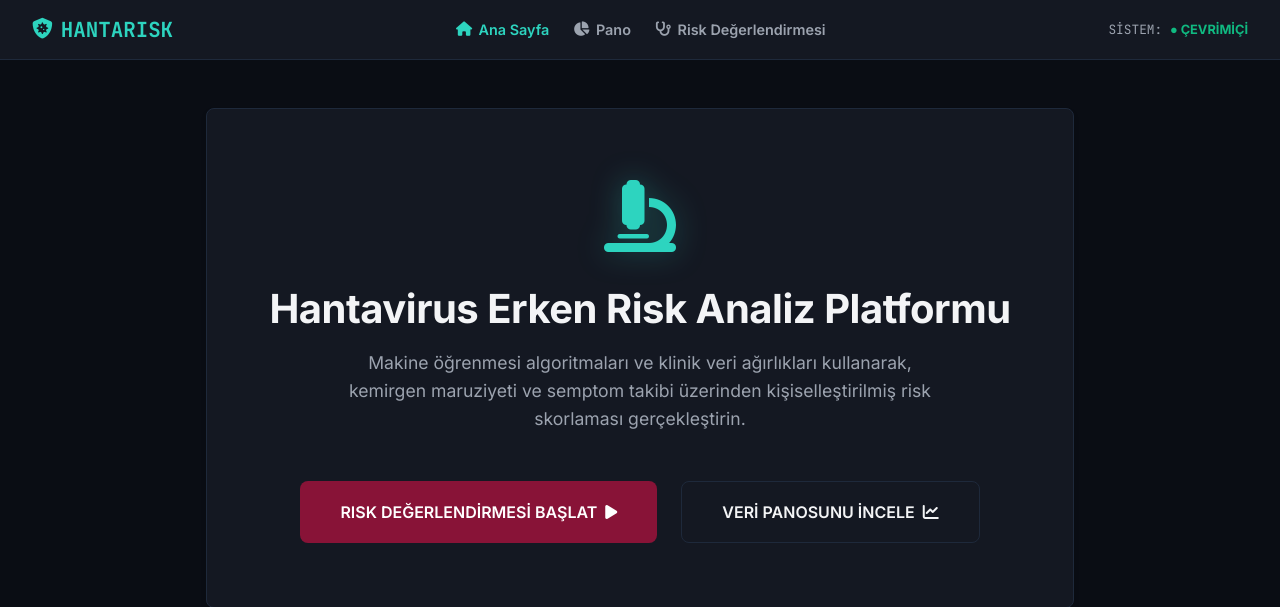
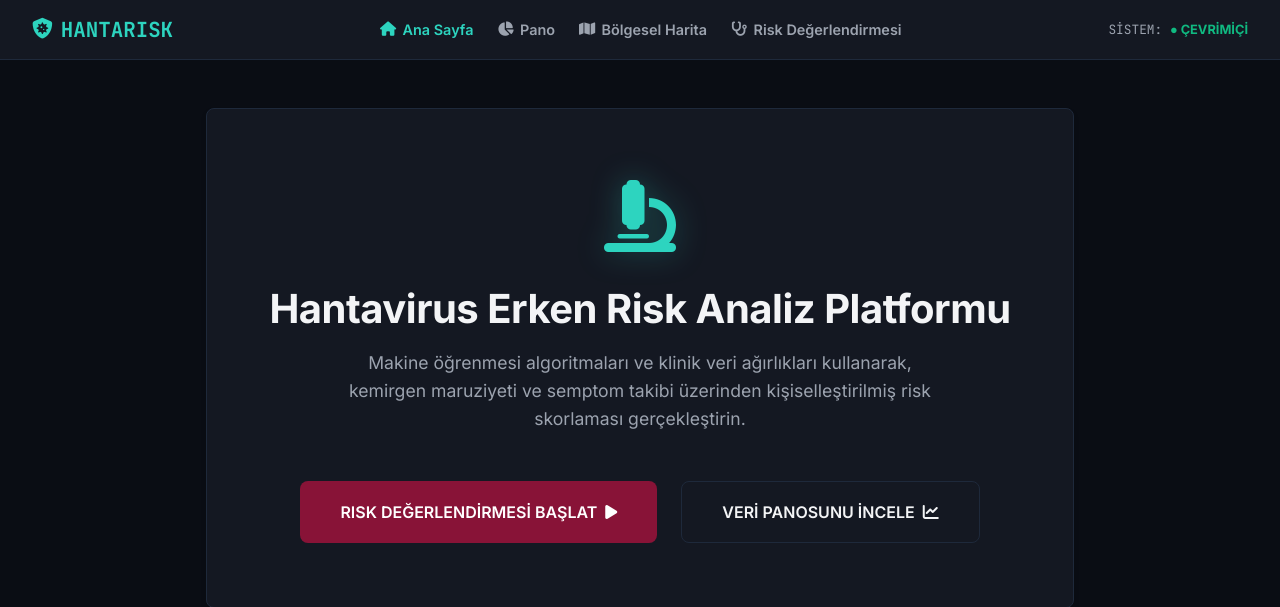
Before and after one commit to kayisdagasli-cmd/hantavir-s-risk-analizi, a Flask app: page / in a window 1280 px wide. Shown: the top 607 px of the page. Run offline with Flask 3, Linux system fonts and the light colour scheme.

Commit message:
Update index.html

```diff
--- a/templates/index.html
+++ b/templates/index.html
@@ -17,6 +17,7 @@
     <nav>
         <a href="/" class="active"><i class="fa-solid fa-house"></i> Ana Sayfa</a>
         <a href="/dashboard"><i class="fa-solid fa-chart-pie"></i> Pano</a>
+        <a href="/map"><i class="fa-solid fa-map"></i> Bölgesel Harita</a>
         <a href="/assessment"><i class="fa-solid fa-stethoscope"></i> Risk Değerlendirmesi</a>
     </nav>
     <div class="system-status">SİSTEM: <span class="online">● ÇEVRİMİÇİ</span></div>
```
Lines whose indentation alone changed are shown as unchanged.
